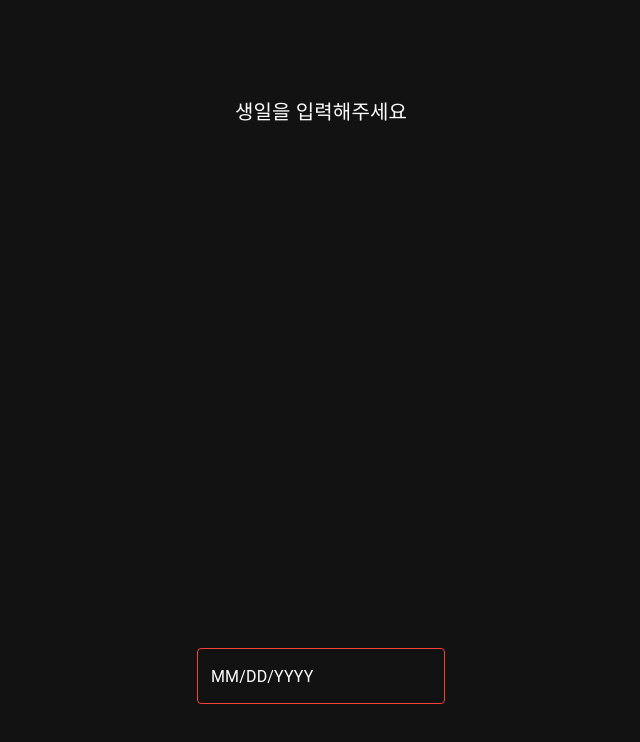
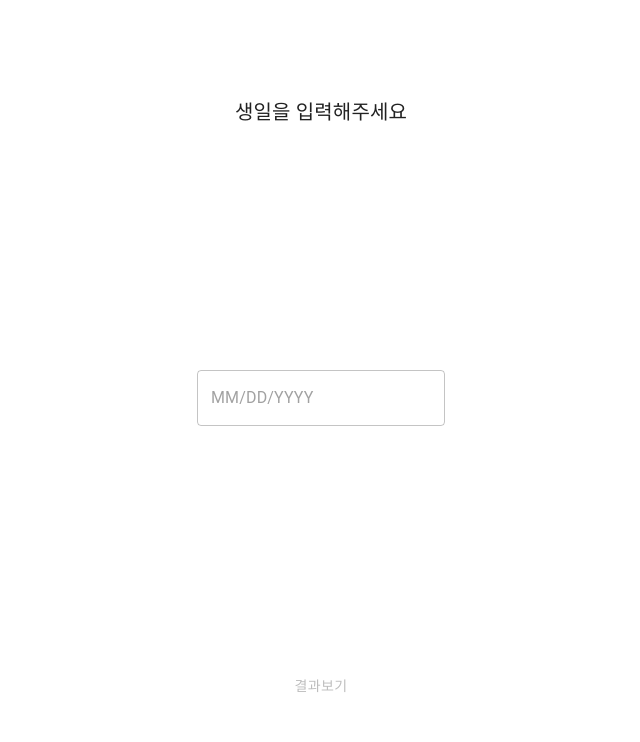
Before and after one commit to eunjin0212/dateOfBirth, a Next.js app: page / in a window 1280 px wide. Shown: the top 742 px of the page, without its empty margins (319-959 px from the left). Built offline with nearby package versions, Linux system fonts and the light colour scheme.

Commit message:
💄 버튼 추가

```diff
--- a/src/pages/index.tsx
+++ b/src/pages/index.tsx
@@ -1,5 +1,5 @@
 import styles from '@/styles/Home.module.css';
-import { Typography } from '@mui/material';
+import { Button, Typography } from '@mui/material';
 import CssBaseline from '@mui/material/CssBaseline';
 import { ThemeProvider, createTheme } from '@mui/material/styles';
 import { AdapterDayjs } from '@mui/x-date-pickers/AdapterDayjs';
@@ -8,13 +8,15 @@ import { LocalizationProvider } from '@mui/x-date-pickers/LocalizationProvider';
 import 'dayjs/locale/en';
 import Head from 'next/head';
 import { useState } from 'react';
+import { Dayjs } from 'dayjs';
+
 const darkTheme = createTheme({
 	palette: {
-		mode: 'dark',
+		mode: 'light',
 	},
 });
 export default function Home() {
-	const [birthDay, setBirthDay] = useState('');
+	const [birthDay, setBirthDay] = useState<Dayjs | null>(null);
 	return (
 		<>
 			<Head>
@@ -32,9 +34,11 @@ export default function Home() {
 					<LocalizationProvider dateAdapter={AdapterDayjs} adapterLocale='en'>
 						<DatePicker
 							value={birthDay}
-							onChange={(newValue: string | null) => setBirthDay(newValue!)}
+              disableFuture
+							onChange={(newValue) => setBirthDay(newValue!)}
 						/>
 					</LocalizationProvider>
+          <Button disabled={!birthDay}>결과보기</Button>
 				</main>
 			</ThemeProvider>
 		</>
```
